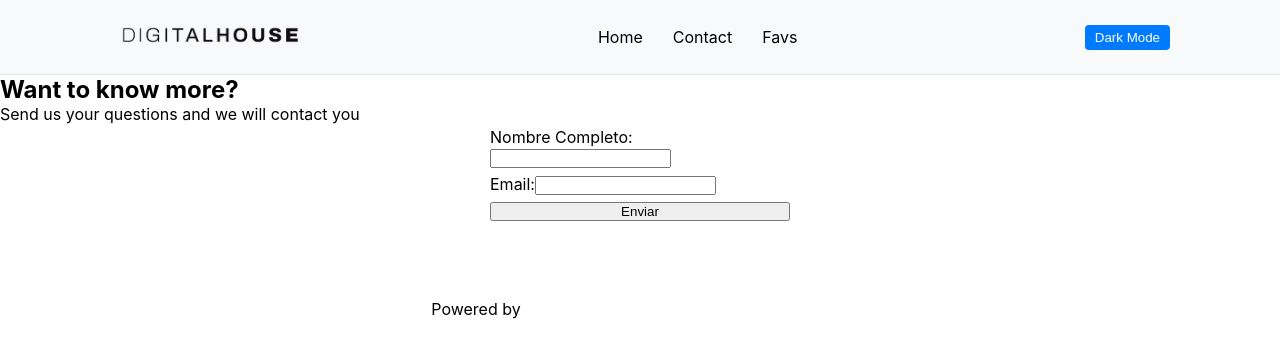
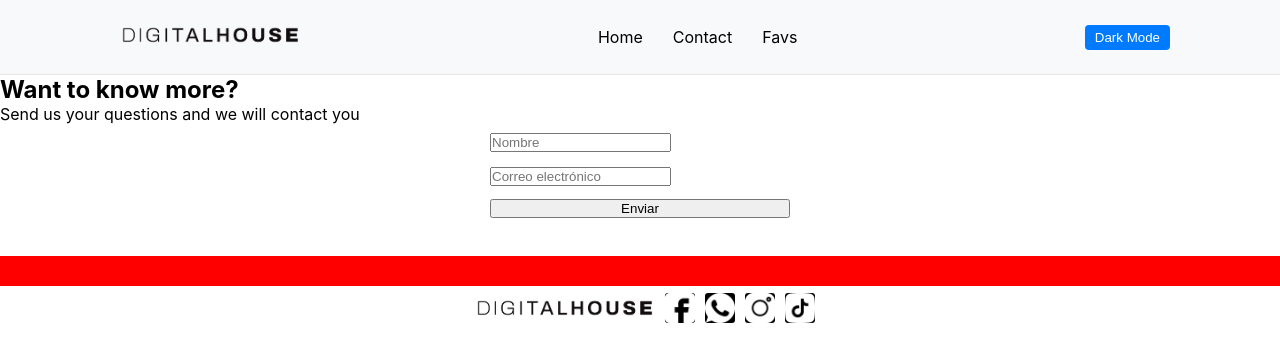
Before and after one commit to DanaheMurilloRuiz/ctd-esp-fe3-final, a React (Vite) app: page /contacto in a window 1280 px wide. Shown: the top 362 px of the page. Built offline with nearby package versions, Linux system fonts and the light colour scheme.

Commit message:
footer listo, casi todo listo

```diff
--- a/src/Components/Footer.jsx
+++ b/src/Components/Footer.jsx
@@ -1,12 +1,23 @@
-import React from 'react'
+import React from 'react';
+import '../Styles/Footer.css';
 
 const Footer = () => {
   return (
     <footer>
-        <p>Powered by</p>
-        <img src="/public/DH.ico" alt='DH-logo' />
+      <div className="footer-bar"></div>
+      <div className="footer-content">
+        <div className="footer-left">
+          <img className='icon-footer' src="../../public/images/DH.png" alt="Logo" />
+        </div>
+        <div className="footer-right">
+          <img className='social-icon' src="../../public/images/ico-facebook.png" alt="Facebook" />
+          <img className='social-icon' src="../../public/images/ico-whatsapp.png" alt="Whatsapp" />
+          <img className='social-icon' src="../../public/images/ico-instagram.png" alt="Instagram" />
+          <img className='social-icon' src="../../public/images/ico-tiktok.png" alt="Tiktok" />
+        </div>
+      </div>
     </footer>
-  )
-}
+  );
+};
 
-export default Footer
+export default Footer;
--- a/src/Components/Form.jsx
+++ b/src/Components/Form.jsx
@@ -47,21 +47,21 @@ const Form = () => {
     <div>
       <form onSubmit={handleSubmit}>
         <div>
-          <label htmlFor="name">Nombre Completo:</label>
           <input
             type="text"
             id="name"
             name="name"
+            placeholder="Nombre"
             value={formData.name}
             onChange={handleInputChange}
           />
         </div>
         <div>
-          <label htmlFor="email">Email:</label>
           <input
             type="email"
             id="email"
             name="email"
+            placeholder="Correo electrónico"
             value={formData.email}
             onChange={handleInputChange}
           />
--- /dev/null
+++ b/src/Styles/Footer.css
@@ -0,0 +1,46 @@
+footer {
+    position: relative;
+    width: 100%;
+    background-color: white;
+}
+
+.footer-bar {
+    background-color: red;
+    height: 30px;
+    width: 100%;
+    position: absolute;
+    top: 0;
+    left: 0;
+}
+
+.icon-footer {
+    height: 40px;
+}
+
+
+.footer-content {
+    display: flex;
+    justify-content: space-between;
+    align-items: center;
+    padding: 20px;
+}
+
+.footer-left {
+    flex: 1;
+    display: flex;
+    justify-content: flex-start;
+}
+
+.footer-right {
+    flex: 1;
+    display: flex;
+    justify-content: flex-end;
+    gap: 10px;
+}
+
+.social-icon {
+    width: 30px;
+    height: auto;
+    background-color: black;
+    border-radius: 10%;
+}
```
